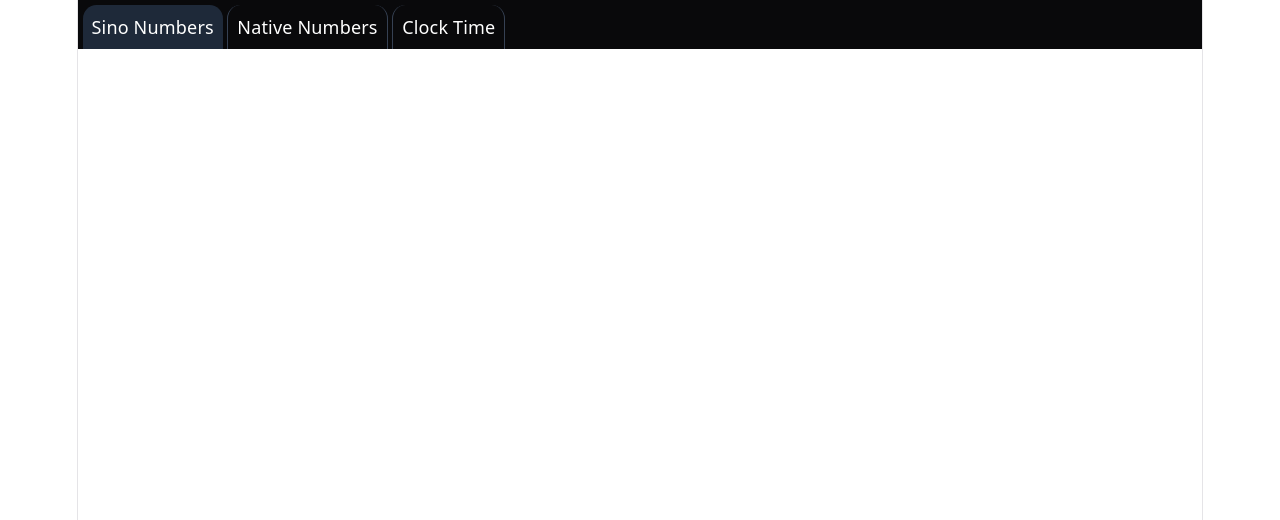
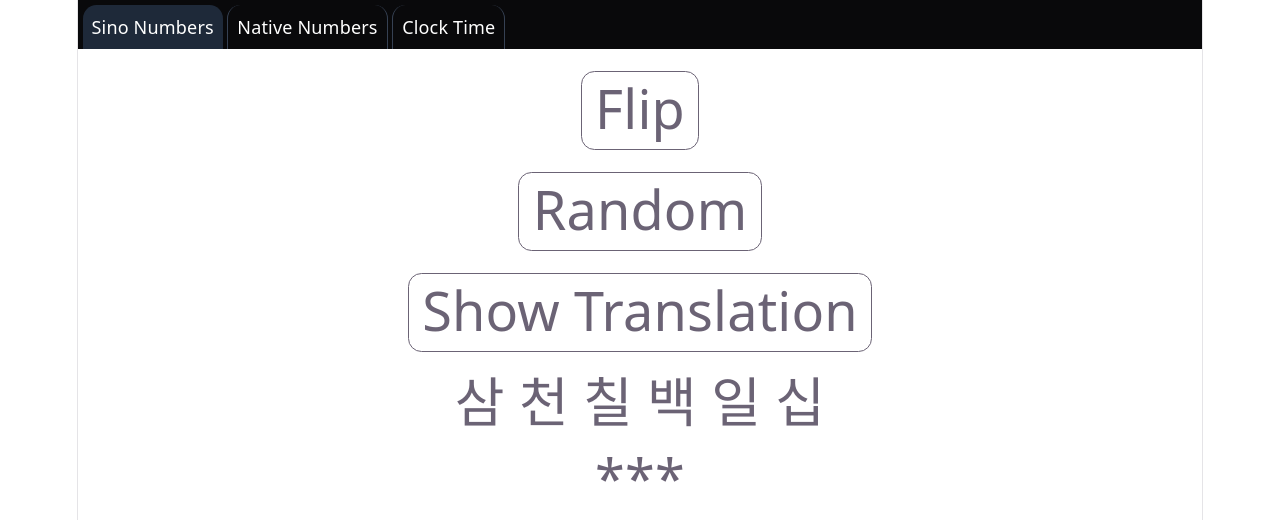
Before and after one commit to deep123845/korean-flash-card, a React (Vite) app: page / in a window 1280 px wide. Shown: the top 520 px of the page. Built offline with nearby package versions, Linux system fonts and the light colour scheme.

Commit message:
added basics for sino number page

```diff
--- a/src/App.tsx
+++ b/src/App.tsx
@@ -1,6 +1,7 @@
 import { useState } from 'react'
 import './App.css'
 import TabLabel from './components/tab-label';
+import SinoPage from './pages/sino-page';
 
 function App() {
   const [tab, setTab] = useState("sino");
@@ -12,6 +13,9 @@ function App() {
         <TabLabel label='Native Numbers' onClick={() => { setTab("native") }} selected={tab == "native"} />
         <TabLabel label='Clock Time' onClick={() => { setTab("clock") }} selected={tab == "clock"} />
       </div>
+      <div>
+        {tab == "sino" && <SinoPage />}
+      </div>
     </>
   )
 }
--- /dev/null
+++ b/src/pages/sino-page.tsx
@@ -0,0 +1,67 @@
+import { useEffect, useState } from "react"
+
+const MAX_NUMBER = 9999;
+
+const digitTranslations: Record<string, string> = {
+    "1": "일",
+    "2": "이",
+    "3": "삼",
+    "4": "사",
+    "5": "오",
+    "6": "육",
+    "7": "칠",
+    "8": "팔",
+    "9": "구",
+}
+
+const placeTranslations: Record<string, string> = {
+    "1": "십",
+    "2": "백",
+    "3": "천",
+}
+
+function translate(number: number): string {
+    let translatedList = [];
+    const digits = number.toString().split("").reverse();
+    for (const index in digits) {
+        if (index != "0") {
+            translatedList.push(placeTranslations[index]);
+        }
+
+        const digit = digits[index];
+        if (digit != "0") {
+            translatedList.push(digitTranslations[digit]);
+        }
+    }
+    const translatedNumber = translatedList.reverse().join(" ");
+    return translatedNumber;
+}
+
+export default function SinoPage() {
+    const [number, setNumber] = useState(0);
+    const [numberVisible, setNumberVisible] = useState(false);
+    const [flip, setFlip] = useState(false);
+    const translatedNumber = translate(number);
+
+    function generateRandomNumber() {
+        setNumber(Math.floor(Math.random() * (MAX_NUMBER + 1)));
+    }
+
+    useEffect(() => {
+        generateRandomNumber();
+    }, [])
+
+    return (
+        <>
+            <div className="grid grid-cols-1 m-5 gap-5 text-5xl justify-items-center">
+                <div className="border-1 p-3 pt-2 w-fit rounded-xl" onClick={() => { setFlip(!flip) }}>Flip</div>
+                <div className="border-1 p-3 pt-2 w-fit rounded-xl" onClick={() => { generateRandomNumber() }}>Random</div>
+                <div className="border-1 p-3 pt-2 w-fit rounded-xl" onClick={() => setNumberVisible(!numberVisible)}>Show Translation</div>
+                <div className={"flex gap-5 " + (flip ? "flex-col-reverse" : "flex-col")}>
+                    <div>{!flip ? translatedNumber : (numberVisible ? translatedNumber : "***")}</div>
+                    <div>{flip ? number : (numberVisible ? number : "***")}</div>
+                </div>
+            </div>
+        </>
+    )
+}
```
